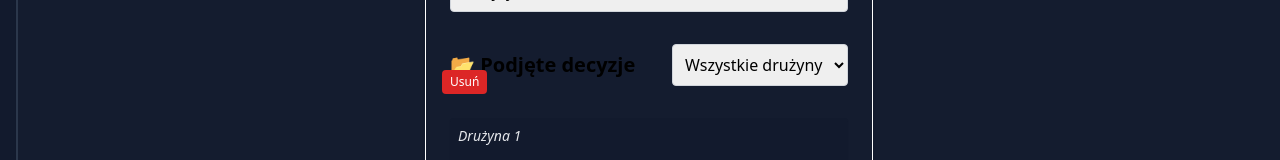
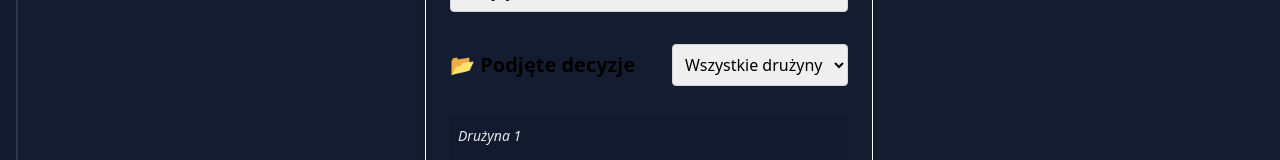
Before and after one commit to Kalimedess/ITM_ProjektZespo-owy, a Vue app in the folder frontend/: page /tempdecisions in a window 1280 px wide. Shown: the part 199-359 px from the top of the page. Built offline with nearby package versions, Linux system fonts and the light colour scheme; no server answers; what tailwindcss-animated would draw is missing.

Commit message:
Update gameDecisionsHistory.vue

```diff
--- a/frontend/src/components/game/gameDecisionsHistory.vue
+++ b/frontend/src/components/game/gameDecisionsHistory.vue
@@ -23,7 +23,6 @@
           <option>Drużyna 2</option>
         </select>
       </div>
-      <button class="absolute bottom-0 left-0 text-xs bg-red-600 text-white px-2 py-1 rounded">Usuń</button>
     </div>
 
     <div class="p-2 rounded relative space-y-3">
```
